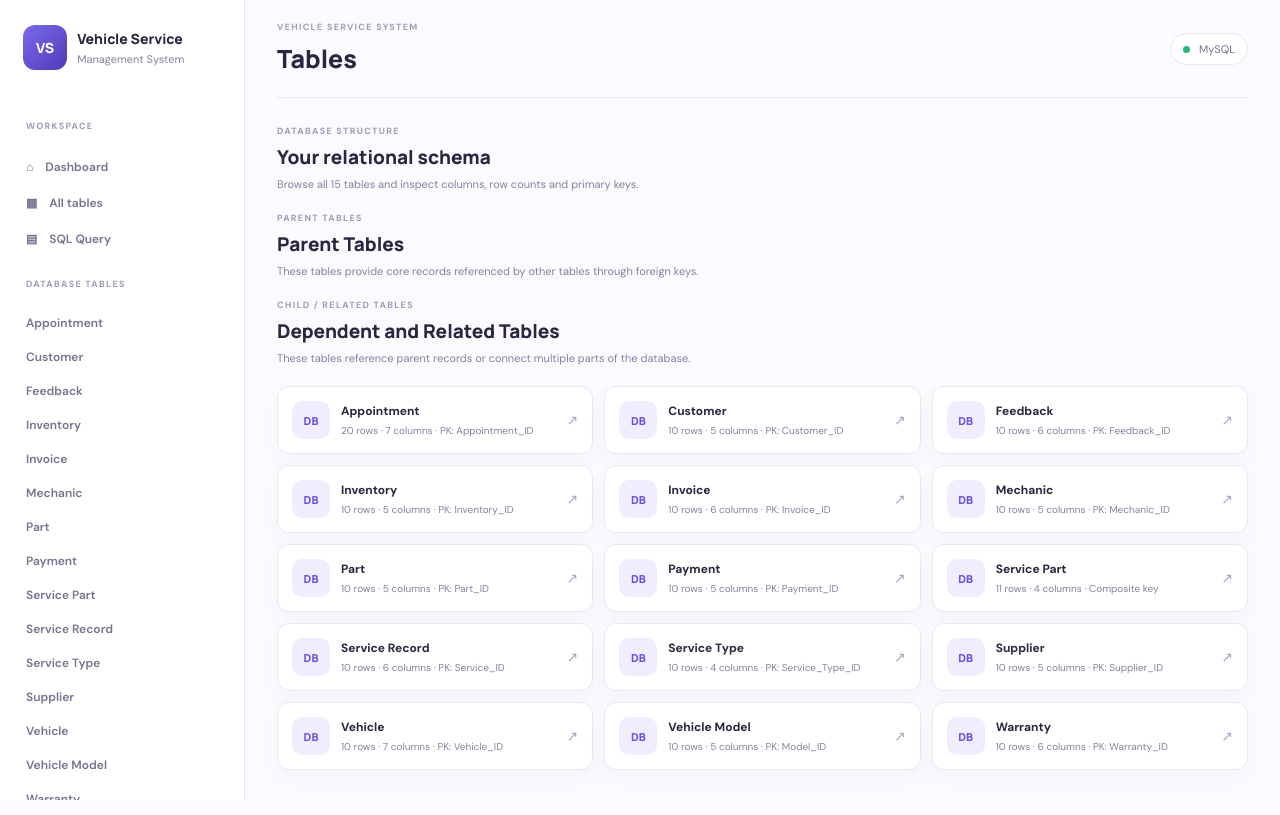
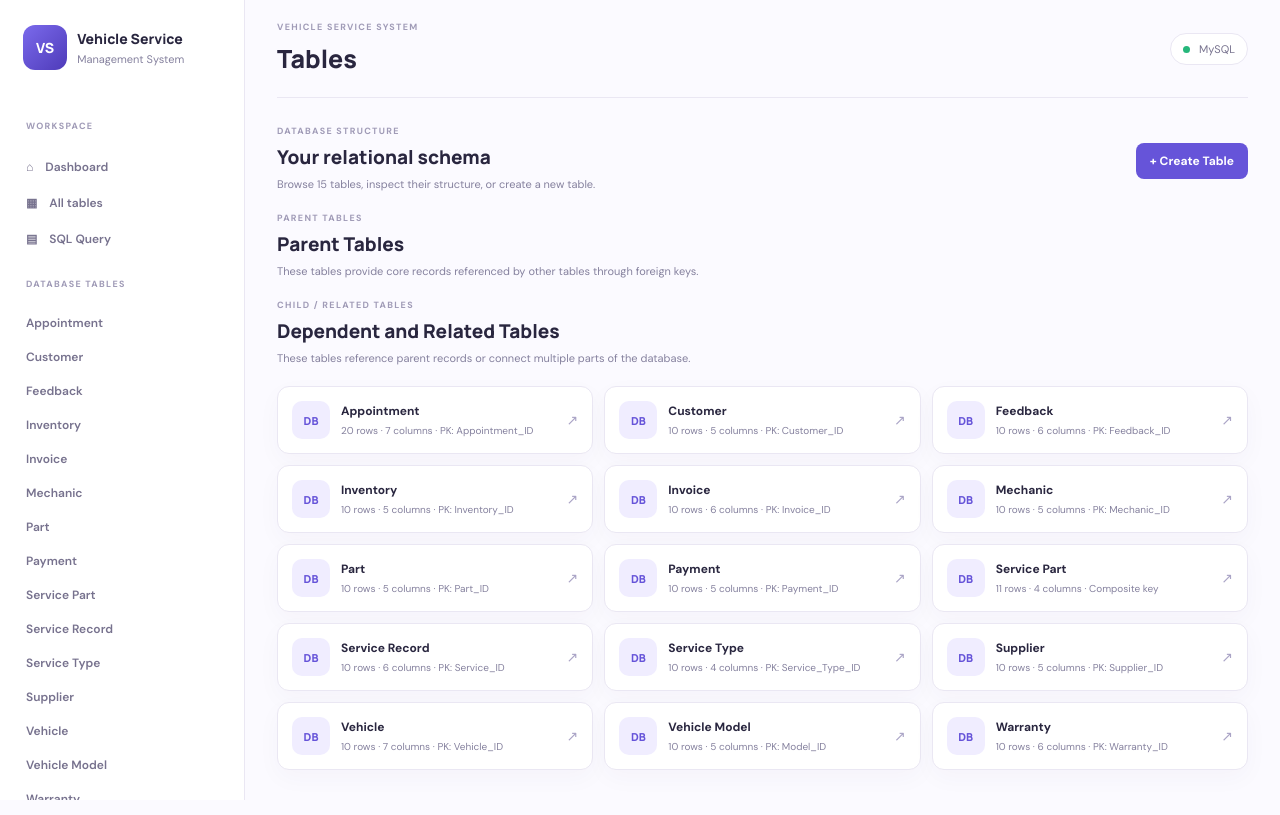
Before and after one commit to SourishHere/dbms---workbench, a Flask app: page /tables in a window 1280 px wide. Run offline with Flask 3, Linux system fonts and the light colour scheme; data comes from the database, SQL or seed files in the repository.

Commit message:
Add Create Table action to Tables page

```diff
--- a/templates/tables.html
+++ b/templates/tables.html
@@ -6,8 +6,9 @@
   <div>
     <p class="eyebrow">DATABASE STRUCTURE</p>
     <h2>Your relational schema</h2>
-    <p>Browse all 15 tables and inspect columns, row counts and primary keys.</p>
+    <p>Browse {{ items|length }} tables, inspect their structure, or create a new table.</p>
   </div>
+  <a class="button primary" href="{{ url_for('create_table') }}">+ Create Table</a>
 </section>
 
 <section class="table-group">
```
